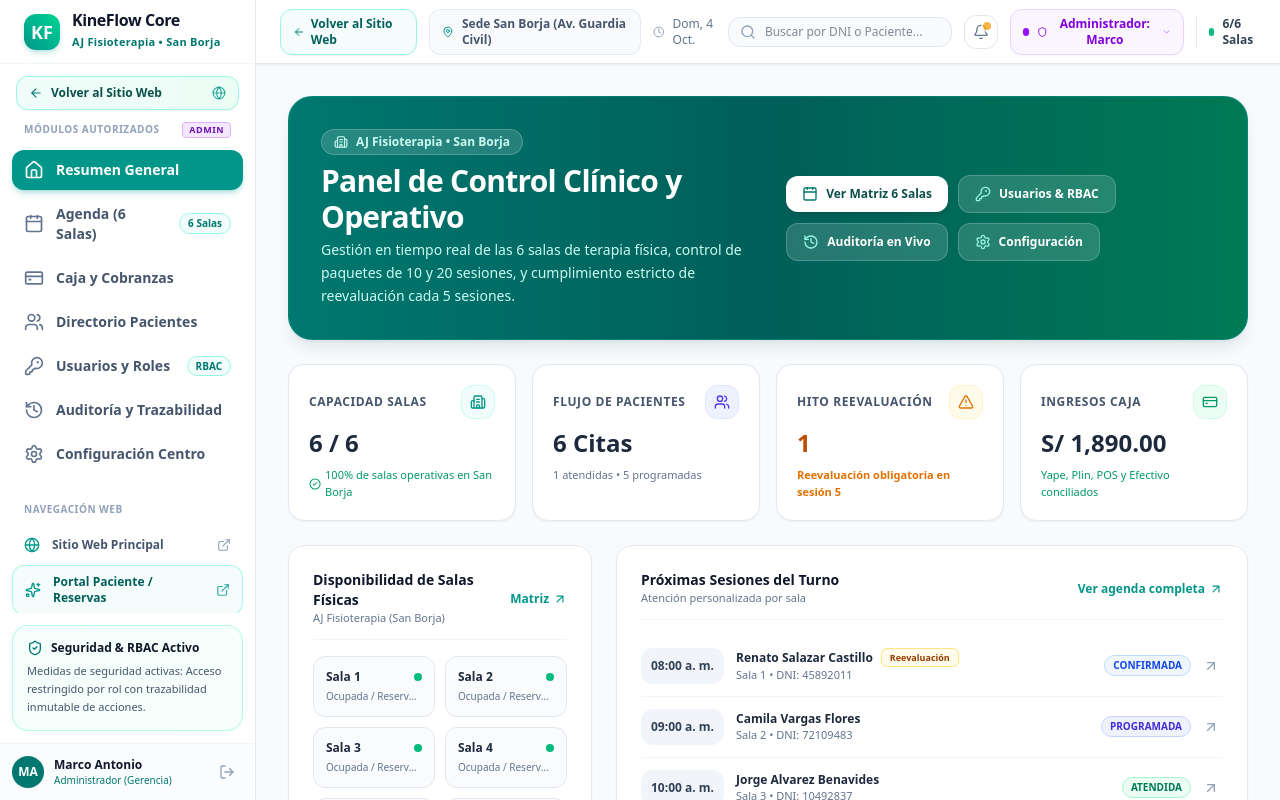
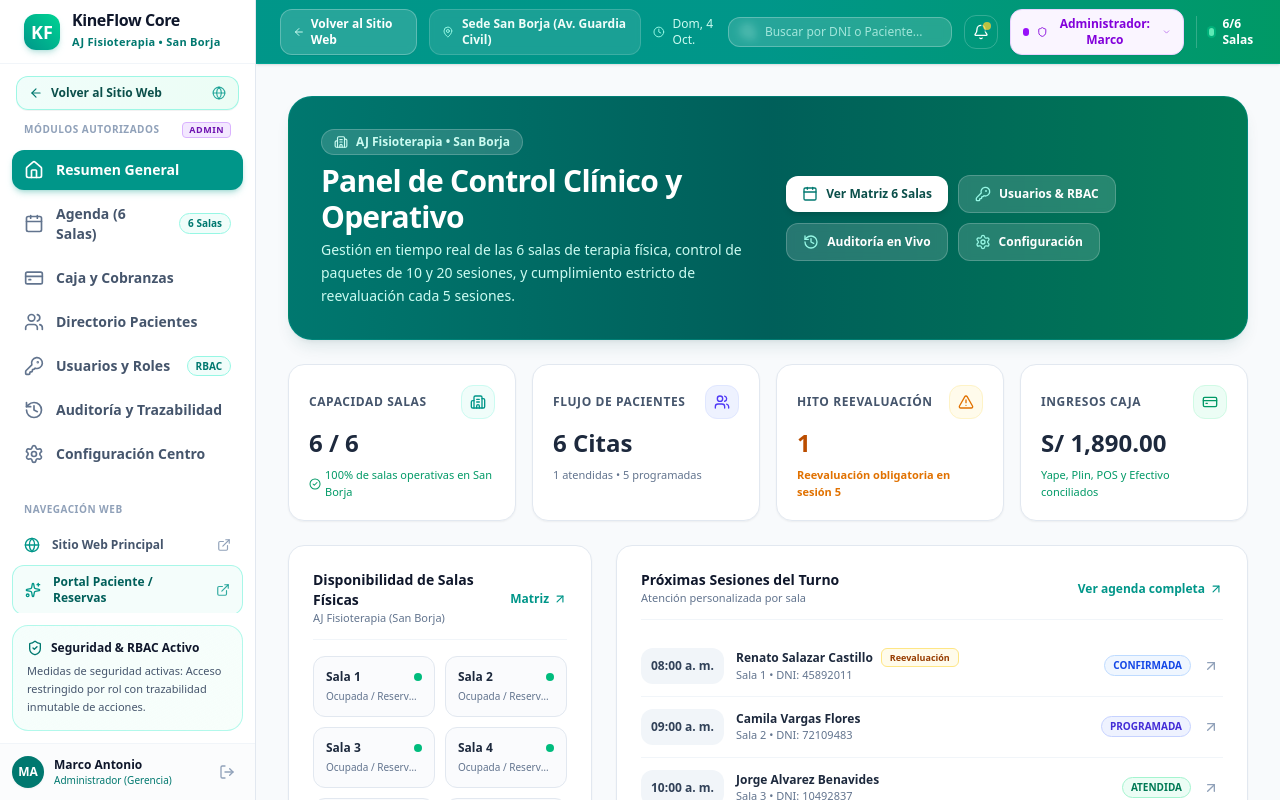
Before and after one commit to lederstream/gestor_fisioterapia, a Next.js app: page /dashboard in a window 1280 px wide. Built offline with nearby package versions, Linux system fonts and the light colour scheme.

Commit message:
style: aplicar color verde clinico suave y luminoso al navbar

```diff
--- a/src/app/page.tsx
+++ b/src/app/page.tsx
@@ -18,17 +18,17 @@ export default function HomePage() {
   return (
     <div className="min-h-screen bg-slate-50 text-slate-800 selection:bg-teal-600 selection:text-white flex flex-col justify-between">
       {/* Header */}
-      <header className="border-b border-slate-200/80 bg-white/90 backdrop-blur-md sticky top-0 z-30 shadow-xs">
+      <header className="border-b border-teal-500/40 bg-gradient-to-r from-teal-600 via-teal-600 to-emerald-600 text-white sticky top-0 z-30 shadow-sm">
         <div className="max-w-7xl mx-auto px-4 sm:px-6 h-20 flex items-center justify-between">
           <div className="flex items-center gap-3">
-            <div className="w-10 h-10 rounded-2xl bg-gradient-to-tr from-teal-600 to-emerald-400 flex items-center justify-center text-white font-black text-xl shadow-md shadow-teal-600/20">
+            <div className="w-10 h-10 rounded-2xl bg-white text-teal-700 flex items-center justify-center font-black text-xl shadow-md">
               KF
             </div>
             <div>
-              <span className="font-extrabold text-slate-900 text-lg tracking-tight block leading-none">
+              <span className="font-extrabold text-white text-lg tracking-tight block leading-none">
                 KineFlow Core
               </span>
-              <span className="text-xs text-teal-700 font-medium">
+              <span className="text-xs text-teal-100 font-medium">
                 AJ Fisioterapia • San Borja
               </span>
             </div>
@@ -37,16 +37,16 @@ export default function HomePage() {
           <div className="flex items-center gap-2 sm:gap-3">
             <Link
               href="/reservas"
-              className="text-xs font-semibold px-3 sm:px-4 py-2 rounded-xl text-teal-700 hover:text-teal-900 hover:bg-teal-50 transition"
+              className="text-xs font-semibold px-3 sm:px-4 py-2 rounded-xl text-white hover:bg-white/15 transition"
             >
               Portal Paciente
             </Link>
             <Link
               href="/dashboard"
-              className="px-4 sm:px-5 py-2.5 bg-teal-600 hover:bg-teal-700 text-white font-bold text-xs rounded-xl shadow-md shadow-teal-600/25 flex items-center gap-1.5 transition"
+              className="px-4 sm:px-5 py-2.5 bg-white hover:bg-teal-50 text-teal-900 font-bold text-xs rounded-xl shadow-md flex items-center gap-1.5 transition"
             >
               <span>Ingresar al Sistema</span>
-              <ArrowRight className="w-4 h-4" />
+              <ArrowRight className="w-4 h-4 text-teal-700" />
             </Link>
           </div>
         </div>
--- a/src/components/layout/DashboardNavbar.tsx
+++ b/src/components/layout/DashboardNavbar.tsx
@@ -16,13 +16,13 @@ export function DashboardNavbar({ onToggleMobileMenu }: DashboardNavbarProps) {
   }).format(new Date());
 
   return (
-    <header className="h-16 bg-white border-b border-slate-200/90 px-4 sm:px-6 flex items-center justify-between shrink-0 shadow-xs">
+    <header className="h-16 bg-gradient-to-r from-teal-600 via-teal-600 to-emerald-600 text-white border-b border-teal-500/40 px-4 sm:px-6 flex items-center justify-between shrink-0 shadow-sm">
       <div className="flex items-center gap-2 sm:gap-3">
         {/* Mobile Hamburger Button */}
         {onToggleMobileMenu && (
           <button
             onClick={onToggleMobileMenu}
-            className="p-2 rounded-xl text-slate-600 hover:text-slate-900 hover:bg-slate-100 md:hidden transition border border-slate-200"
+            className="p-2 rounded-xl text-white hover:bg-white/15 md:hidden transition border border-white/20"
             aria-label="Abrir menú de navegación"
           >
             <Menu className="w-5 h-5" />
@@ -33,49 +33,47 @@ export function DashboardNavbar({ onToggleMobileMenu }: DashboardNavbarProps) {
         <Link
           href="/"
           title="Regresar a la página principal del sitio web"
-          className="inline-flex items-center gap-1.5 px-3 py-1.5 rounded-xl bg-teal-50/70 hover:bg-teal-100 text-teal-800 font-bold text-xs border border-teal-200 hover:border-teal-300 transition shadow-2xs group"
+          className="inline-flex items-center gap-1.5 px-3 py-1.5 rounded-xl bg-white/15 hover:bg-white/25 text-white font-bold text-xs border border-white/25 transition shadow-2xs backdrop-blur-xs group"
         >
-          <ArrowLeft className="w-3.5 h-3.5 text-teal-700 group-hover:-translate-x-0.5 transition-transform" />
+          <ArrowLeft className="w-3.5 h-3.5 text-teal-100 group-hover:-translate-x-0.5 transition-transform" />
           <span className="hidden sm:inline">Volver al Sitio Web</span>
           <span className="sm:hidden font-extrabold">Web</span>
         </Link>
 
-        <div className="hidden md:flex items-center gap-2 text-xs font-semibold text-slate-600 bg-slate-50 px-3 py-1.5 rounded-xl border border-slate-200/80">
-          <MapPin className="w-3.5 h-3.5 text-teal-600" />
+        <div className="hidden md:flex items-center gap-2 text-xs font-semibold text-teal-50 bg-white/10 px-3 py-1.5 rounded-xl border border-white/15 backdrop-blur-xs">
+          <MapPin className="w-3.5 h-3.5 text-teal-200" />
           <span>Sede San Borja (Av. Guardia Civil)</span>
         </div>
 
-        <div className="hidden lg:flex items-center gap-2 text-xs text-slate-500 capitalize">
-          <Clock className="w-3.5 h-3.5 text-slate-400" />
+        <div className="hidden lg:flex items-center gap-2 text-xs text-teal-100 capitalize">
+          <Clock className="w-3.5 h-3.5 text-teal-200" />
           <span>{todayStr}</span>
         </div>
       </div>
 
       <div className="flex items-center gap-2 sm:gap-3">
-
-
         <div className="relative hidden md:block">
-          <Search className="w-4 h-4 absolute left-3 top-1/2 -translate-y-1/2 text-slate-400" />
+          <Search className="w-4 h-4 absolute left-3 top-1/2 -translate-y-1/2 text-teal-100" />
           <input
             type="text"
             placeholder="Buscar por DNI o Paciente..."
-            className="pl-9 pr-4 py-1.5 text-xs bg-slate-50 border border-slate-200 rounded-xl w-48 lg:w-56 focus:outline-none focus:ring-2 focus:ring-teal-500/20 focus:border-teal-500 transition-all font-medium"
+            className="pl-9 pr-4 py-1.5 text-xs bg-white/15 text-white placeholder-teal-100/75 border border-white/25 rounded-xl w-48 lg:w-56 focus:outline-none focus:ring-2 focus:ring-white/40 focus:border-white transition-all font-medium backdrop-blur-xs"
           />
         </div>
 
         <button
           title="Notificaciones de Reevaluación"
-          className="relative p-2 rounded-xl text-slate-500 hover:text-slate-800 hover:bg-slate-100 transition-colors border border-slate-200"
+          className="relative p-2 rounded-xl text-white hover:bg-white/15 transition-colors border border-white/20"
         >
           <Bell className="w-4 h-4" />
-          <span className="absolute top-1.5 right-1.5 w-2 h-2 rounded-full bg-amber-500 ring-2 ring-white animate-pulse" />
+          <span className="absolute top-1.5 right-1.5 w-2 h-2 rounded-full bg-amber-300 ring-2 ring-teal-600 animate-pulse" />
         </button>
 
         <RoleSwitcher />
 
-        <div className="hidden sm:flex items-center gap-2 pl-3 border-l border-slate-200">
-          <span className="w-2 h-2 rounded-full bg-emerald-500" />
-          <span className="text-xs font-bold text-slate-700">6/6 Salas</span>
+        <div className="hidden sm:flex items-center gap-2 pl-3 border-l border-white/20">
+          <span className="w-2 h-2 rounded-full bg-emerald-300 ring-2 ring-emerald-400/40" />
+          <span className="text-xs font-bold text-white">6/6 Salas</span>
         </div>
       </div>
     </header>
```
